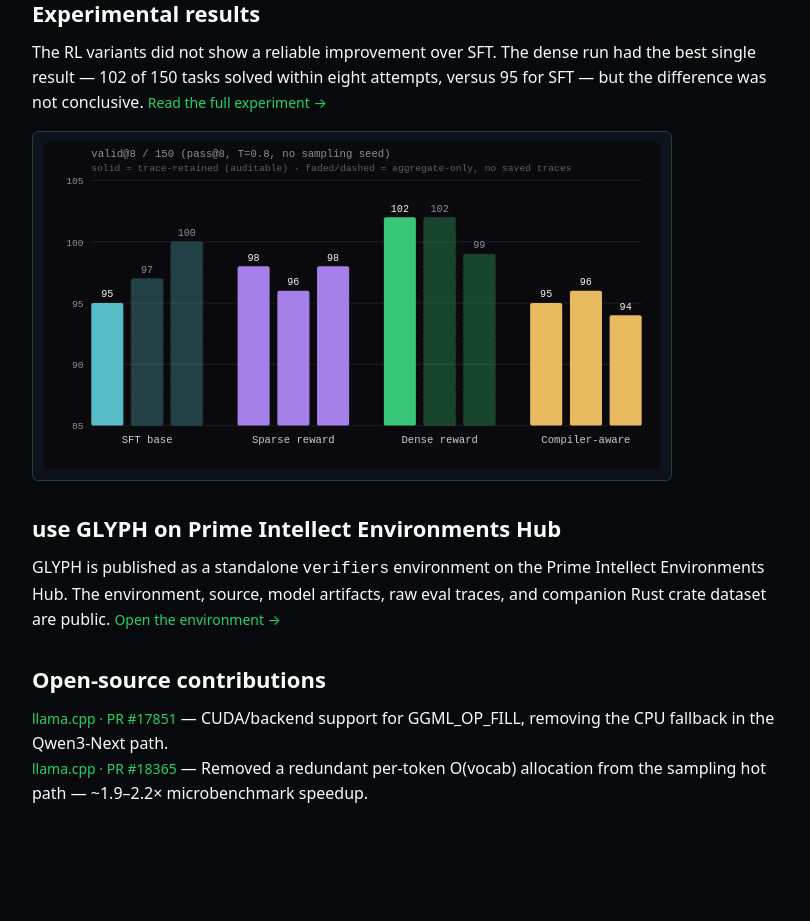
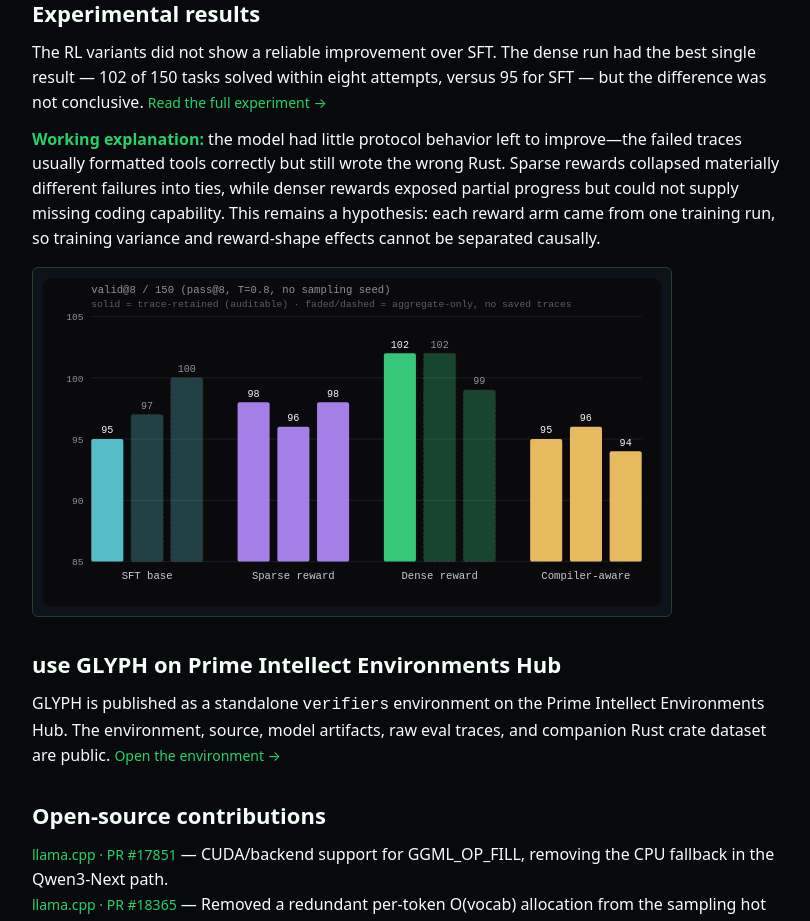
Before and after one commit to JayZenith/portfolio, a React (Create React App) app: page / in a window 1280 px wide. Shown: the part 2600-3521 px from the top of the page, without its empty margins (228-1038 px from the left). Before the commit the page ends 3469 px from the top, so only its background shows below. Built offline with nearby package versions, Linux system fonts and the light colour scheme; the HTML template or start-up script is replaced by a standard one.

Commit message:
Explain GLYPH result hypothesis

```diff
--- a/src/MainPage.js
+++ b/src/MainPage.js
@@ -363,6 +363,14 @@ function MainPage() {
               Read the full experiment →
             </ExternalLink>
           </p>
+          <p className="result-note">
+            <strong>Working explanation:</strong> the model had little protocol behavior left to
+            improve—the failed traces usually formatted tools correctly but still wrote the wrong
+            Rust. Sparse rewards collapsed materially different failures into ties, while denser
+            rewards exposed partial progress but could not supply missing coding capability. This
+            remains a hypothesis: each reward arm came from one training run, so training variance
+            and reward-shape effects cannot be separated causally.
+          </p>
           <div className="result-chart">
             <img
               src={valid8Chart}
```
Also changed, not shown: 1 other file (tests, documents, lock files or other folders).
